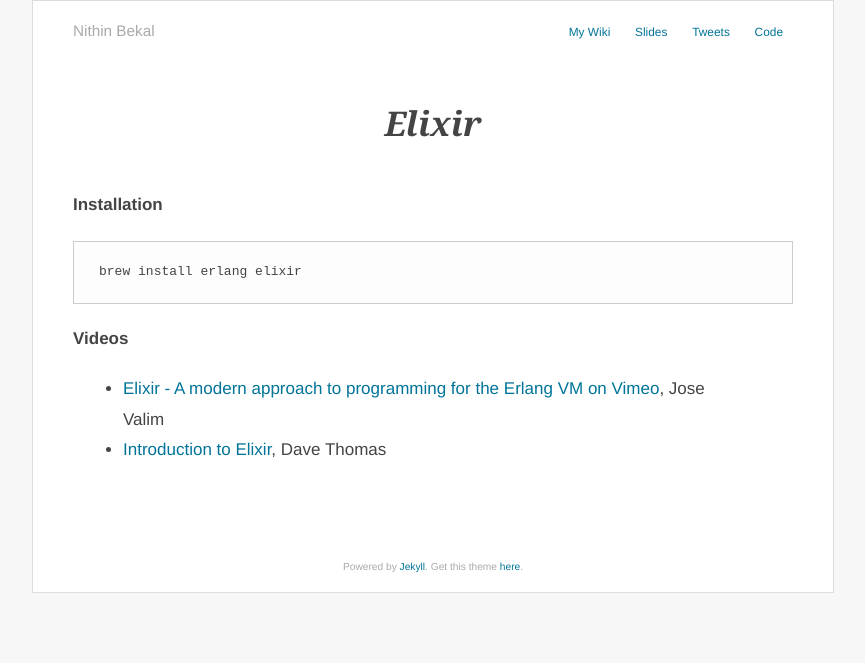
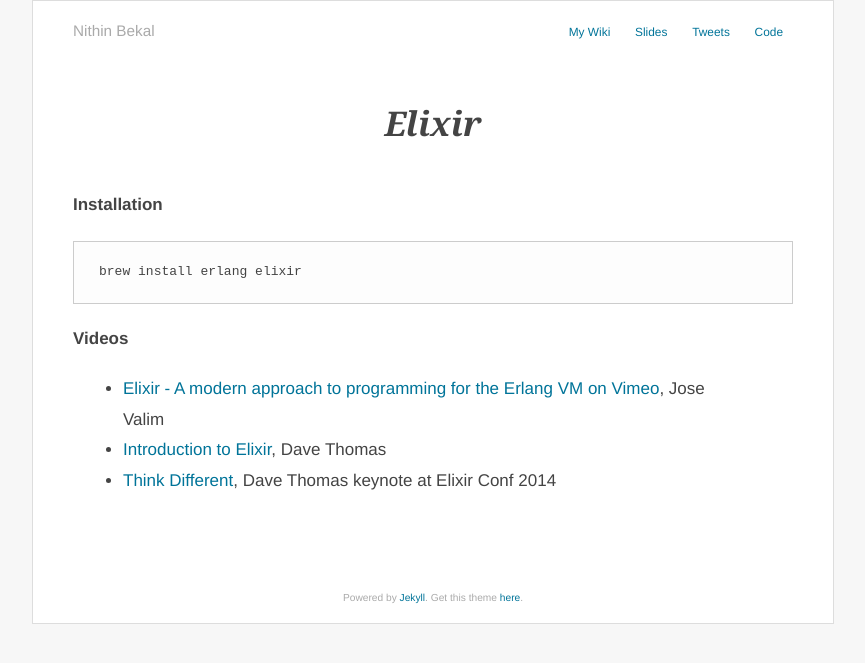
Before and after one commit to nithinbekal/nithinbekal.github.io, a Jekyll site: the page built from notes/programming/lang/elixir/index.md, in a window 1280 px wide. Shown: the top 663 px of the page, without its empty margins (207-1072 px from the left). Built offline with Jekyll 4.4.1, drawn with Linux system fonts in a browser that asks for light colours.

Commit message:
Add an Elixir video link

```diff
--- a/notes/programming/lang/elixir/index.md
+++ b/notes/programming/lang/elixir/index.md
@@ -14,3 +14,4 @@ brew install erlang elixir
 
 - [Elixir - A modern approach to programming for the Erlang VM on Vimeo](https://vimeo.com/53221562), Jose Valim
 - [Introduction to Elixir](http://www.youtube.com/watch?v=a-off4Vznjs&feature=youtu.be), Dave Thomas
+- [Think Different](https://www.youtube.com/watch?v=5hDVftaPQwY), Dave Thomas keynote at Elixir Conf 2014
```
